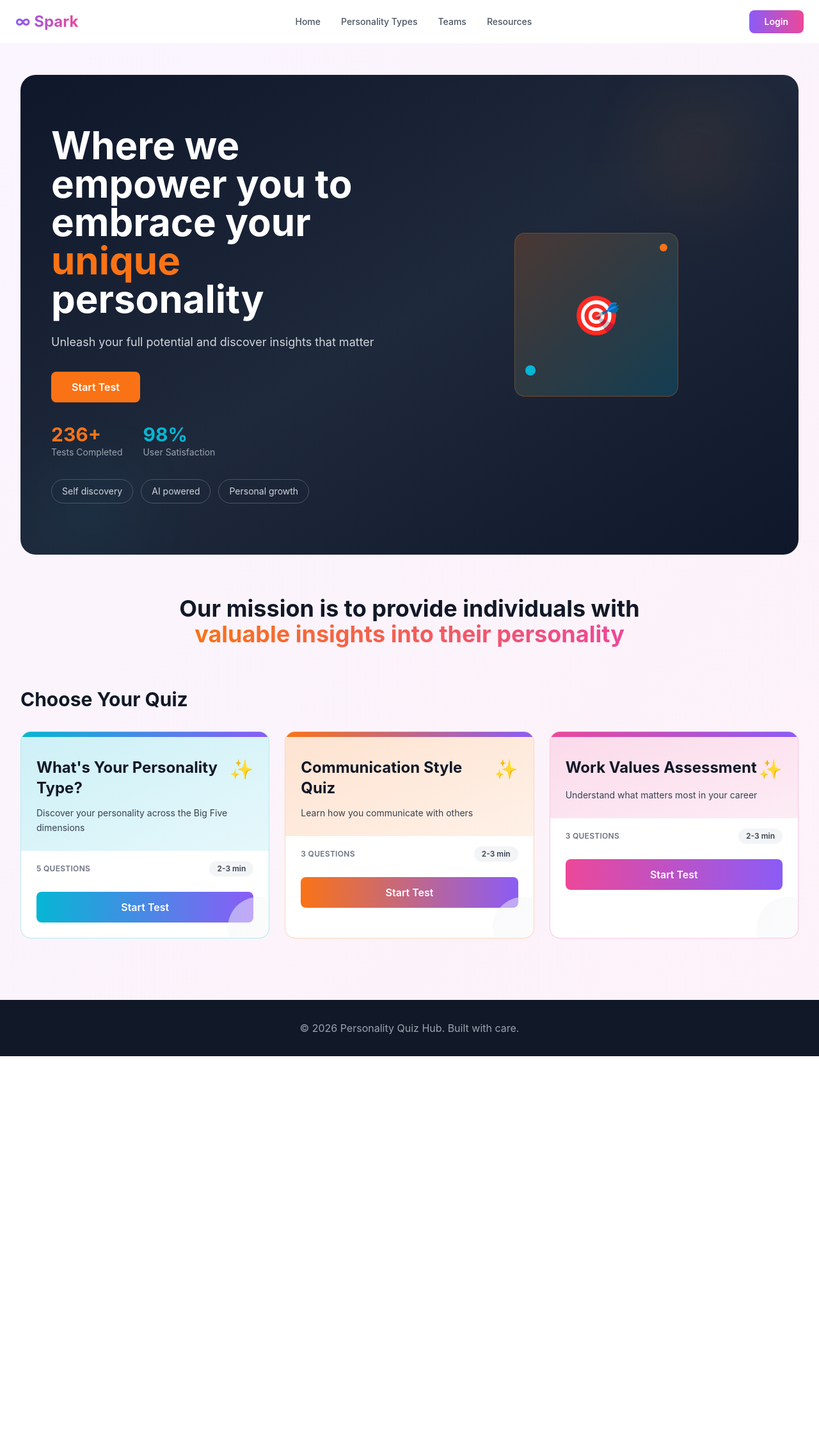
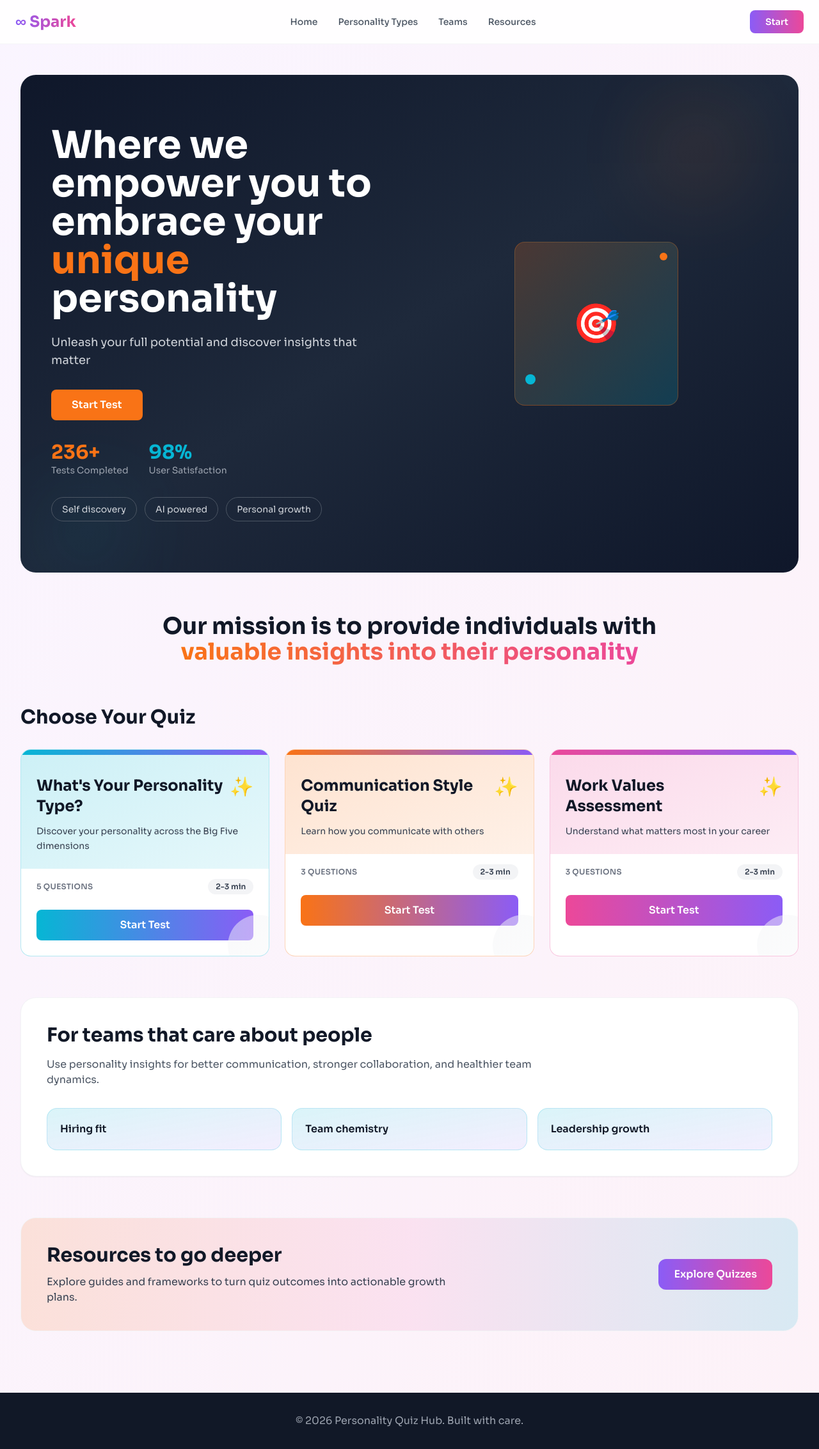
Before and after one commit to ss889/personality, a React (Vite) app: page / in a window 1280 px wide. Shown: the whole page at 64% size. Before the commit the page ends 1651 px from the top, so only its background shows below. Built offline with nearby package versions, Linux system fonts and the light colour scheme; no server answers.

Commit message:
design: refine landing UX with seamless section navigation and transitions

```diff
--- a/src/App.tsx
+++ b/src/App.tsx
@@ -1,4 +1,5 @@
 import { FC, useState } from 'react';
+import { AnimatePresence, motion } from 'framer-motion';
 import { Layout } from '@/components/layout/Layout';
 import { HomePage } from '@/components/pages/HomePage';
 import { QuizPage } from '@/components/pages/QuizPage';
@@ -33,17 +34,45 @@ const App: FC = () => {
     <ErrorBoundary>
       <QuizProvider>
         <Layout>
-          {currentPage === 'home' && <HomePage onQuizSelect={onQuizStart} />}
+          <AnimatePresence mode="wait">
+            {currentPage === 'home' && (
+              <motion.div
+                key="home"
+                initial={{ opacity: 0, y: 16 }}
+                animate={{ opacity: 1, y: 0 }}
+                exit={{ opacity: 0, y: -16 }}
+                transition={{ duration: 0.28, ease: 'easeOut' }}
+              >
+                <HomePage onQuizSelect={onQuizStart} />
+              </motion.div>
+            )}
             {currentPage === 'quiz' && (
+              <motion.div
+                key="quiz"
+                initial={{ opacity: 0, y: 16 }}
+                animate={{ opacity: 1, y: 0 }}
+                exit={{ opacity: 0, y: -16 }}
+                transition={{ duration: 0.28, ease: 'easeOut' }}
+              >
                 <QuizPage
                   quizId={selectedQuizId}
                   onComplete={handleQuizComplete}
                   onExit={() => setCurrentPage('home')}
                 />
+              </motion.div>
             )}
             {currentPage === 'results' && (
+              <motion.div
+                key="results"
+                initial={{ opacity: 0, y: 16 }}
+                animate={{ opacity: 1, y: 0 }}
+                exit={{ opacity: 0, y: -16 }}
+                transition={{ duration: 0.28, ease: 'easeOut' }}
+              >
                 <ResultsPage answers={completedAnswers} onRetake={handleRetake} />
+              </motion.div>
             )}
+          </AnimatePresence>
         </Layout>
       </QuizProvider>
     </ErrorBoundary>
--- a/src/components/layout/Header.tsx
+++ b/src/components/layout/Header.tsx
@@ -4,27 +4,35 @@ import { motion } from 'framer-motion';
 interface HeaderProps {}
 
 export const Header: FC<HeaderProps> = () => {
-  const navItems = ['Home', 'Personality Types', 'Teams', 'Resources'];
+  const navItems = [
+    { label: 'Home', href: '#home-hero' },
+    { label: 'Personality Types', href: '#personality-types' },
+    { label: 'Teams', href: '#teams' },
+    { label: 'Resources', href: '#resources' },
+  ];
 
   return (
-    <header className="bg-white border-b border-gray-100">
+    <header className="sticky top-0 z-50 bg-white/90 backdrop-blur-md border-b border-gray-100/80">
       <div className="max-w-7xl mx-auto px-6 py-4 flex items-center justify-between">
         {/* Logo */}
         <div className="flex items-center">
-          <div className="text-2xl font-bold bg-gradient-to-r from-vibrant-purple to-vibrant-pink bg-clip-text text-transparent">
+          <a
+            href="#home-hero"
+            className="text-2xl font-bold bg-gradient-to-r from-vibrant-purple to-vibrant-pink bg-clip-text text-transparent"
+          >
             ∞ Spark
-          </div>
+          </a>
         </div>
 
         {/* Navigation */}
         <nav className="hidden md:flex items-center gap-8">
           {navItems.map((item) => (
             <a
-              key={item}
-              href="#"
+              key={item.label}
+              href={item.href}
               className="text-sm text-gray-600 hover:text-gray-900 transition-colors duration-200 font-medium"
             >
-              {item}
+              {item.label}
             </a>
           ))}
         </nav>
@@ -33,9 +41,14 @@ export const Header: FC<HeaderProps> = () => {
         <motion.button
           whileHover={{ scale: 1.02 }}
           whileTap={{ scale: 0.98 }}
+          onClick={() => {
+            document
+              .querySelector('#personality-types')
+              ?.scrollIntoView({ behavior: 'smooth', block: 'start' });
+          }}
           className="px-6 py-2 bg-gradient-to-r from-vibrant-purple to-vibrant-pink text-white rounded-lg font-semibold text-sm transition-all duration-300 hover:shadow-[0_0_20px_rgba(139,92,246,0.6),0_0_40px_rgba(236,72,153,0.3)] focus-visible:outline-2 focus-visible:outline-offset-2 focus-visible:outline-vibrant-purple"
         >
-          Login
+          Start
         </motion.button>
       </div>
     </header>
--- a/src/components/pages/HomePage.tsx
+++ b/src/components/pages/HomePage.tsx
@@ -52,9 +52,10 @@ export const HomePage: FC<HomePageProps> = ({ onQuizSelect }) => {
   }
 
   return (
-    <div className="space-y-16">
+    <div className="space-y-16 scroll-mt-24">
       {/* Hero Section */}
       <motion.div
+        id="home-hero"
         initial={{ opacity: 0, y: 20 }}
         animate={{ opacity: 1, y: 0 }}
         transition={{ duration: 0.6 }}
@@ -162,7 +163,7 @@ export const HomePage: FC<HomePageProps> = ({ onQuizSelect }) => {
       </motion.div>
 
       {/* Quiz Grid */}
-      <div>
+      <div id="personality-types" className="scroll-mt-28">
         <h3 className="text-3xl font-bold text-gray-900 mb-8">Choose Your Quiz</h3>
         {loading ? (
           <SkeletonLoader count={3} />
@@ -185,6 +186,53 @@ export const HomePage: FC<HomePageProps> = ({ onQuizSelect }) => {
           </motion.div>
         )}
       </div>
+
+      <motion.section
+        id="teams"
+        initial={{ opacity: 0, y: 20 }}
+        whileInView={{ opacity: 1, y: 0 }}
+        viewport={{ once: true, amount: 0.2 }}
+        transition={{ duration: 0.5 }}
+        className="scroll-mt-28 rounded-3xl bg-white border border-gray-100 p-8 md:p-10 shadow-sm"
+      >
+        <h3 className="text-3xl font-bold text-gray-900 mb-4">For teams that care about people</h3>
+        <p className="text-gray-600 mb-8 max-w-3xl">
+          Use personality insights for better communication, stronger collaboration, and healthier team dynamics.
+        </p>
+        <div className="grid grid-cols-1 md:grid-cols-3 gap-4">
+          {['Hiring fit', 'Team chemistry', 'Leadership growth'].map((item) => (
+            <div key={item} className="rounded-2xl bg-gradient-to-br from-vibrant-cyan/15 to-vibrant-purple/10 p-5 border border-vibrant-cyan/20">
+              <p className="text-gray-900 font-semibold">{item}</p>
+            </div>
+          ))}
+        </div>
+      </motion.section>
+
+      <motion.section
+        id="resources"
+        initial={{ opacity: 0, y: 20 }}
+        whileInView={{ opacity: 1, y: 0 }}
+        viewport={{ once: true, amount: 0.2 }}
+        transition={{ duration: 0.5 }}
+        className="scroll-mt-28 rounded-3xl bg-gradient-to-r from-vibrant-orange/15 via-vibrant-pink/10 to-vibrant-cyan/15 border border-gray-100 p-8 md:p-10"
+      >
+        <div className="flex flex-col md:flex-row md:items-center md:justify-between gap-6">
+          <div>
+            <h3 className="text-3xl font-bold text-gray-900 mb-3">Resources to go deeper</h3>
+            <p className="text-gray-700 max-w-2xl">
+              Explore guides and frameworks to turn quiz outcomes into actionable growth plans.
+            </p>
+          </div>
+          <motion.a
+            href="#personality-types"
+            whileHover={{ scale: 1.03 }}
+            whileTap={{ scale: 0.97 }}
+            className="inline-flex items-center justify-center px-6 py-3 rounded-xl font-semibold text-white bg-gradient-to-r from-vibrant-purple to-vibrant-pink transition-all duration-300 hover:shadow-[0_0_20px_rgba(139,92,246,0.45)]"
+          >
+            Explore Quizzes
+          </motion.a>
+        </div>
+      </motion.section>
     </div>
   );
 };
--- a/src/index.css
+++ b/src/index.css
@@ -1,3 +1,5 @@
+@import url('https://fonts.googleapis.com/css2?family=Sora:wght@400;500;600;700;800&display=swap');
+
 @tailwind base;
 @tailwind components;
 @tailwind utilities;
@@ -9,14 +11,18 @@
 }
 
 html {
-  font-family: -apple-system, BlinkMacSystemFont, 'Segoe UI', Roboto, 'Helvetica Neue',
-    Arial, sans-serif, 'Apple Color Emoji', 'Segoe UI Emoji', 'Segoe UI Symbol';
+  font-family: 'Sora', 'Segoe UI', sans-serif;
   scroll-behavior: smooth;
+  scroll-padding-top: 96px;
 }
 
 body {
-  background: linear-gradient(135deg, #667eea 0%, #764ba2 100%);
+  background:
+    radial-gradient(circle at 10% 0%, rgba(249, 115, 22, 0.18) 0%, rgba(249, 115, 22, 0) 40%),
+    radial-gradient(circle at 90% 20%, rgba(139, 92, 246, 0.16) 0%, rgba(139, 92, 246, 0) 35%),
+    linear-gradient(180deg, #fffbf7 0%, #f8fbff 100%);
   min-height: 100vh;
+  color: #102330;
 }
 
 @media (prefers-reduced-motion: reduce) {
```
Lines whose indentation alone changed are shown as unchanged.
